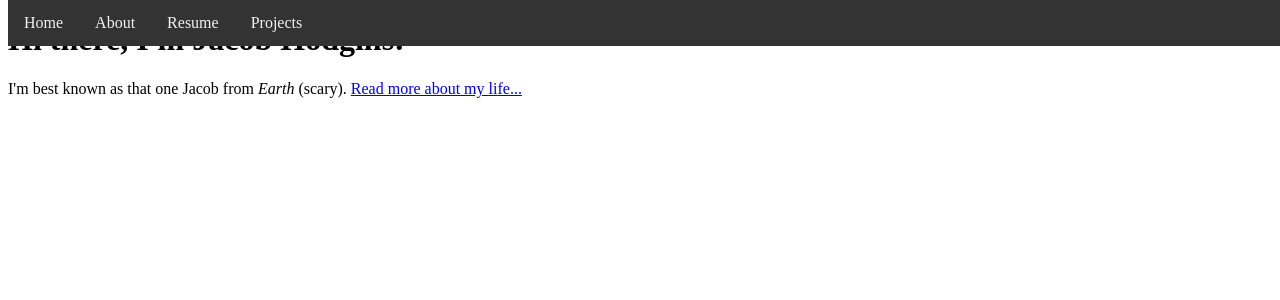
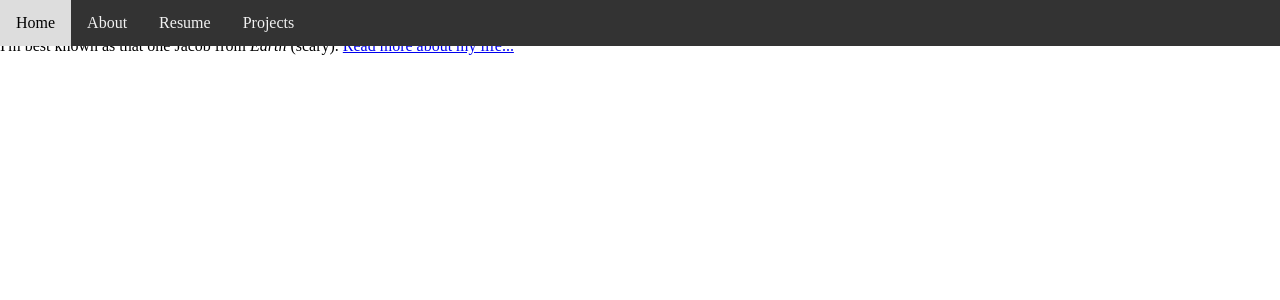
Before and after one commit to JacobHodgins/hodginsjacob, a Jekyll site: the page built from index.html, in a window 1280 px wide. Shown: the top 300 px of the page. Built offline with Jekyll 4.4.1, drawn with Linux system fonts in a browser that asks for light colours; the list of posts is cut into pages by our own code.

Commit message:
Update main.css

```diff
--- a/css/main.css
+++ b/css/main.css
@@ -1,3 +1,7 @@
+* {
+  margin:0; padding:0;
+}
+
 .navbar {
   overflow: hidden;
   background-color: #333;
```
